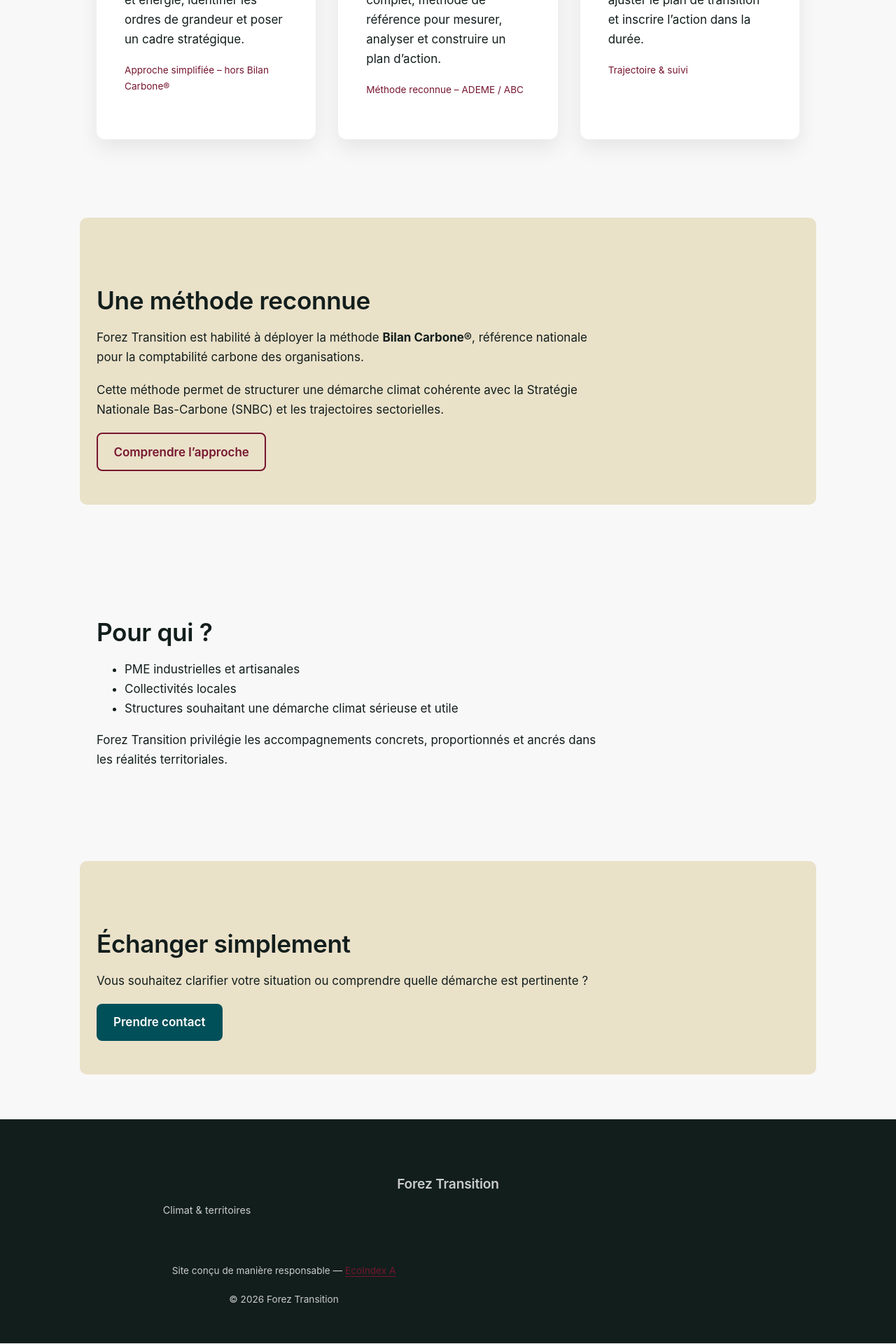
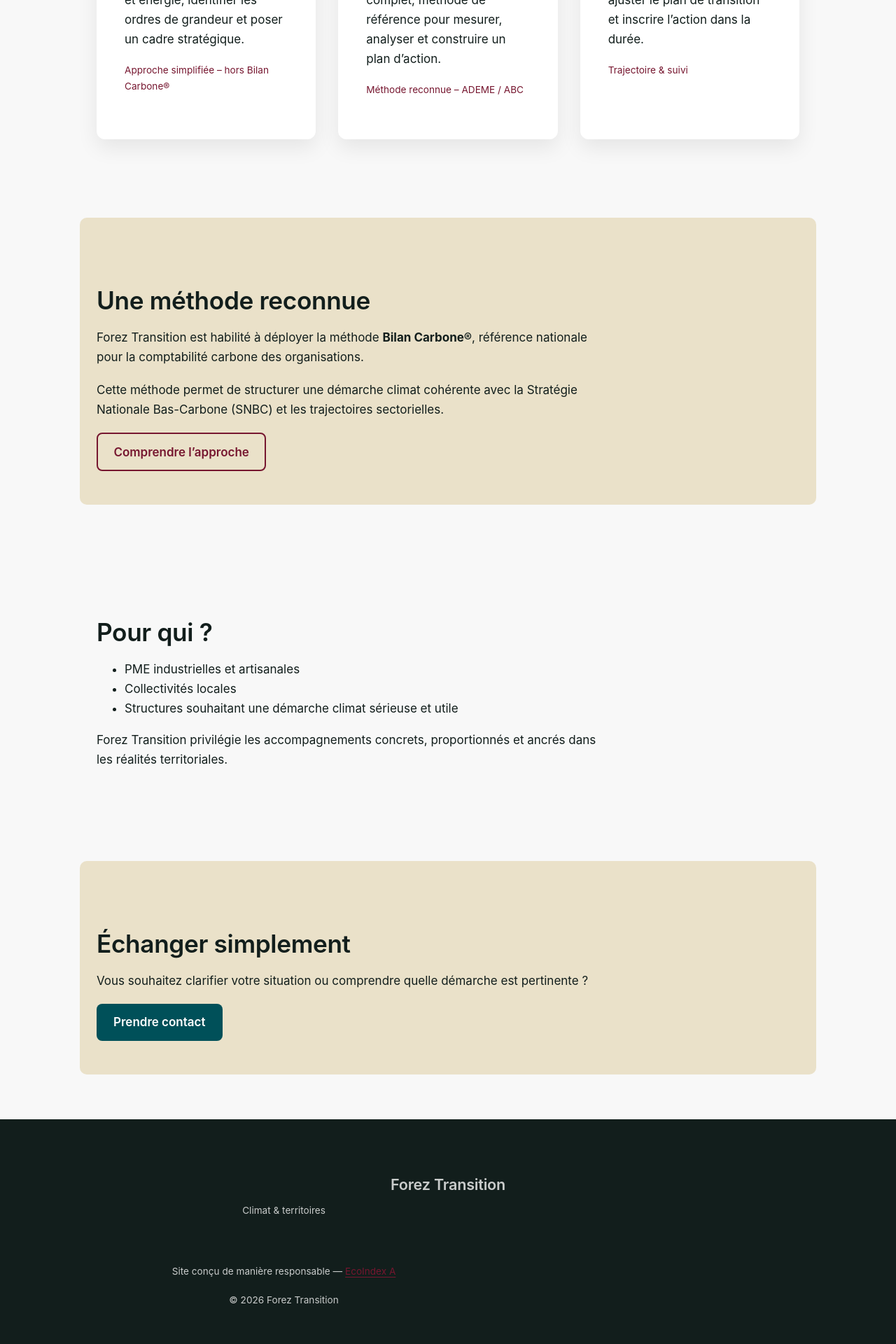
Before and after one commit to Alex-JULIEN/forez-transition, a Jekyll site: the page built from index.md, in a window 1280 px wide. Shown: the part 1906-3826 px from the top of the page at 70% size. Built offline with Jekyll 4.4.1, drawn with Linux system fonts in a browser that asks for light colours.

Commit message:
Update style.css

```diff
--- a/assets/css/style.css
+++ b/assets/css/style.css
@@ -347,19 +347,9 @@
   font-size: 0.85rem;
   line-height: 1.6;
 }
-
 .site-footer a {
   text-decoration: underline;
   text-underline-offset: 3px;
-}
-.footer-brand h3 {
-  font-size: 1.2rem;
-}
-
-.footer-brand p {
-  font-size: 0.9rem;
-  line-height: 1.6;
-  max-width: 40ch;
 }
 .footer-brand,
 .footer-meta {
```
